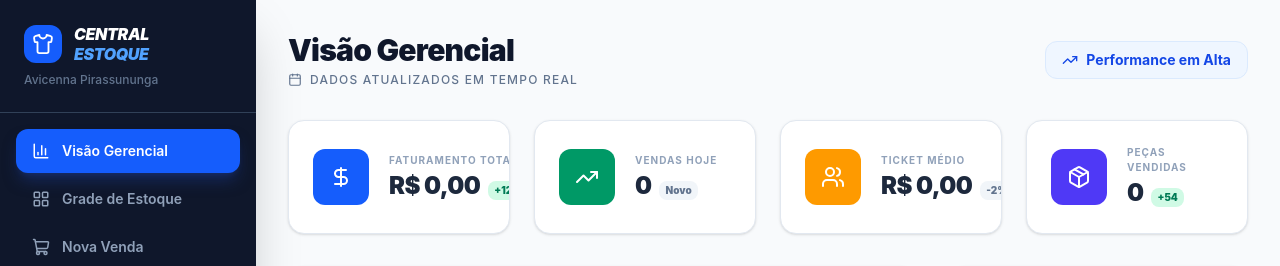
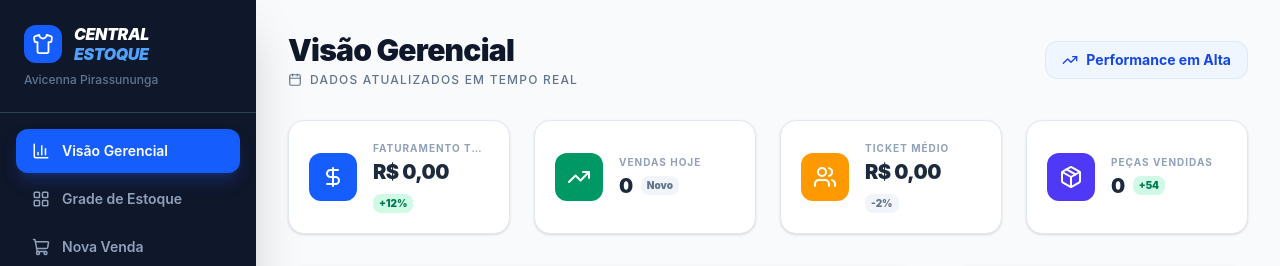
Before and after one commit to luizpac2/avicenna, a React (Vite) app: page / in a window 1280 px wide. Shown: the top 266 px of the page. Built offline with nearby package versions, Linux system fonts and the light colour scheme; no server answers; the database is empty.

Commit message:
fix: ajuste de padding e gap nos kpi cards

```diff
--- a/src/components/DashboardGerencial.tsx
+++ b/src/components/DashboardGerencial.tsx
@@ -334,15 +334,15 @@ function KPICard({ label, value, icon, color, trend }: any) {
   };
 
   return (
-    <div className="bg-white rounded-2xl shadow-sm border border-slate-200 p-6 flex items-center gap-5 hover:shadow-md transition-all group overflow-hidden relative">
-      <div className={`p-4 rounded-xl ${colors[color]} shrink-0 transition-transform group-hover:scale-110 duration-300`}>
+    <div className="bg-white rounded-2xl shadow-sm border border-slate-200 p-5 flex items-center gap-4 hover:shadow-md transition-all group relative">
+      <div className={`p-3 rounded-xl ${colors[color]} shrink-0 transition-transform group-hover:scale-110 duration-300`}>
         {icon}
       </div>
-      <div>
-        <p className="text-[10px] font-bold text-slate-400 uppercase tracking-widest mb-0.5">{label}</p>
-        <div className="flex items-baseline gap-2">
-          <h4 className="text-2xl font-black text-slate-800 tracking-tight">{value}</h4>
-          <span className={`text-[10px] font-black px-1.5 py-0.5 rounded-lg ${trend.includes('+') ? 'bg-emerald-100 text-emerald-700' : 'bg-slate-100 text-slate-500'}`}>
+      <div className="min-w-0 flex-1">
+        <p className="text-[10px] font-bold text-slate-400 uppercase tracking-widest mb-0.5 truncate">{label}</p>
+        <div className="flex flex-wrap items-center gap-2">
+          <h4 className="text-xl font-black text-slate-800 tracking-tight whitespace-nowrap">{value}</h4>
+          <span className={`text-[10px] font-black px-1.5 py-0.5 rounded-lg whitespace-nowrap ${trend.includes('+') ? 'bg-emerald-100 text-emerald-700' : 'bg-slate-100 text-slate-500'}`}>
             {trend}
           </span>
         </div>
```
